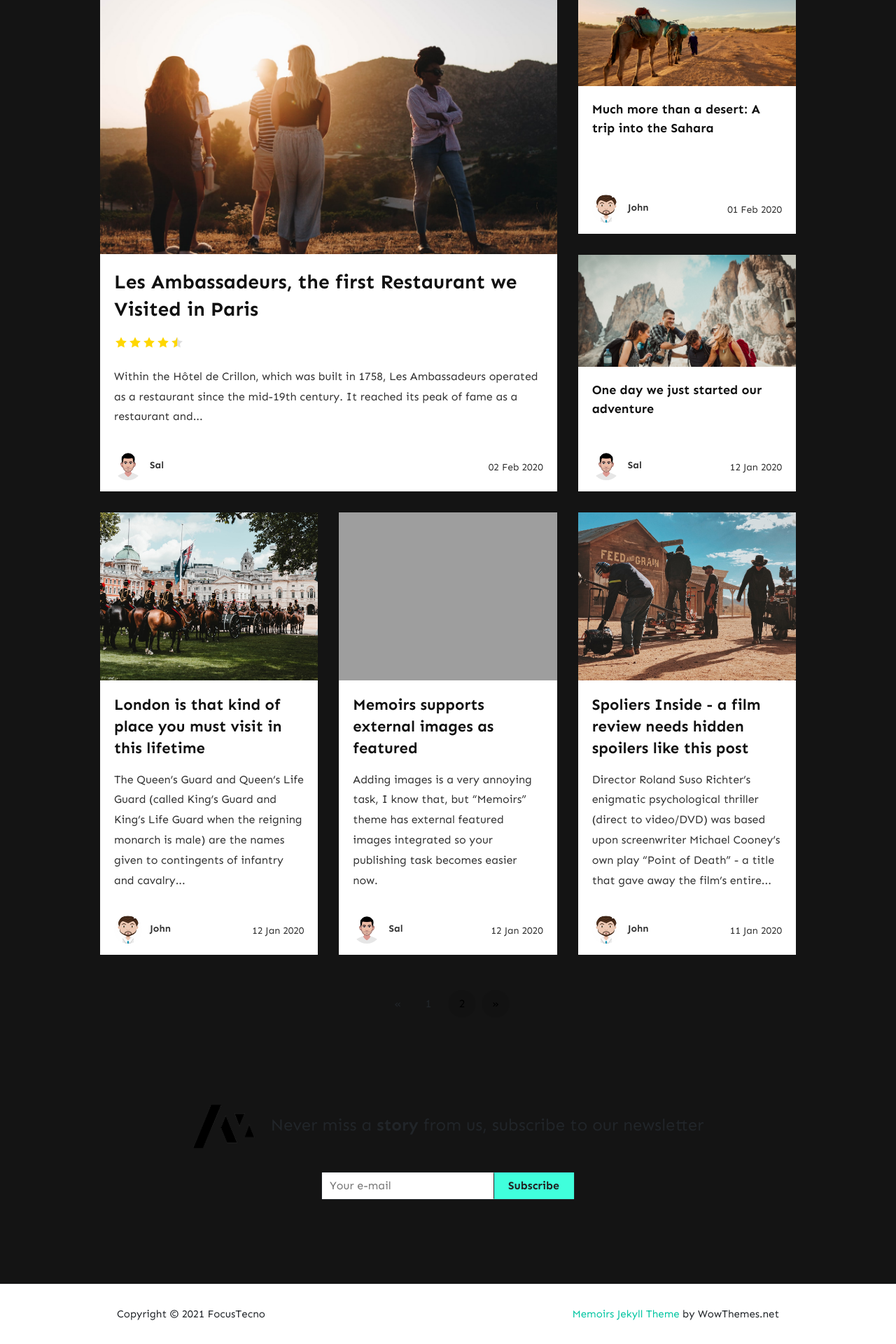
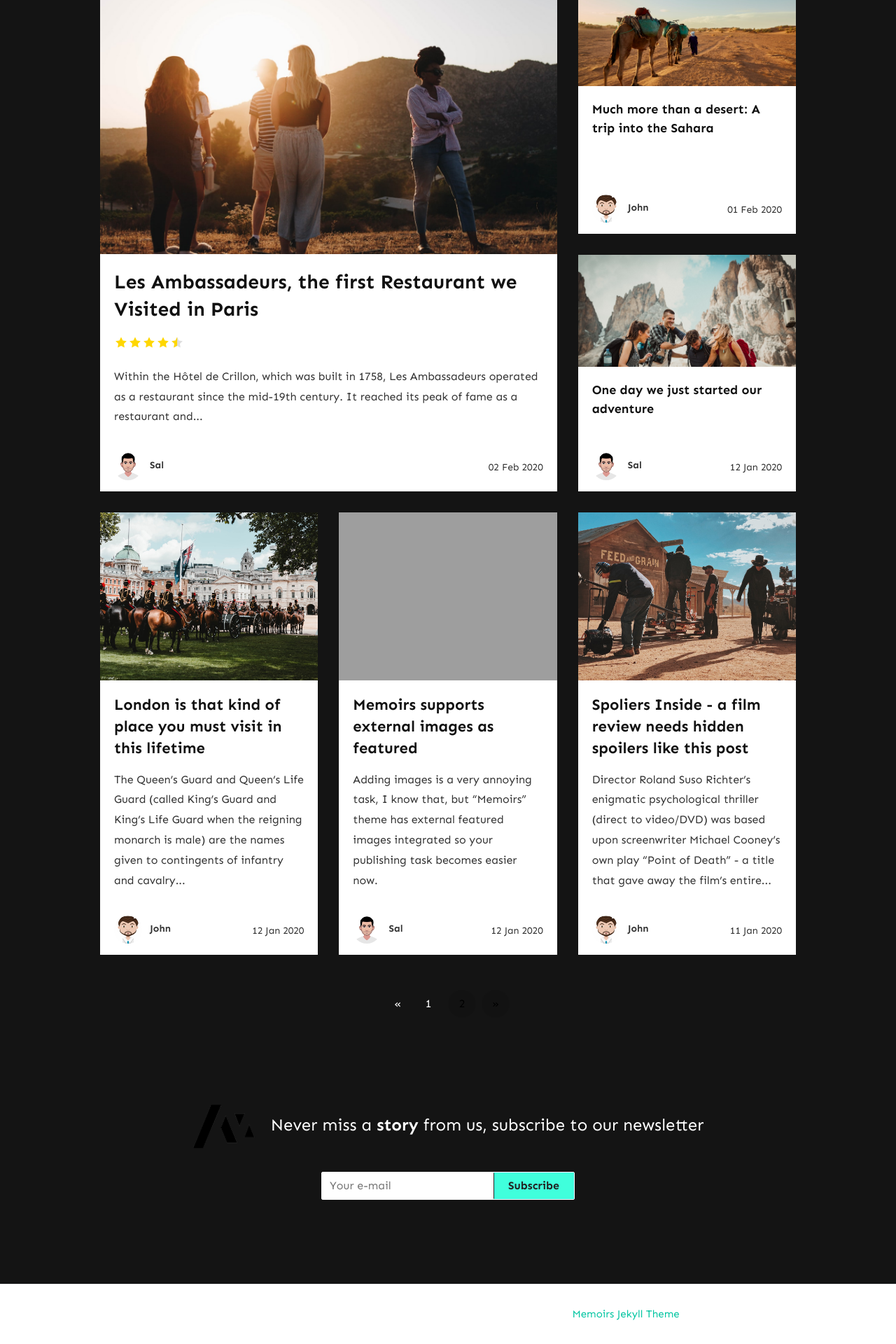
Before and after one commit to Focustecno/covidmap, a Jekyll site: the page built from index.html, in a window 1280 px wide. Shown: the part 1125-3045 px from the top of the page at 70% size. Built offline with Jekyll 4.4.1, drawn with Linux system fonts in a browser that asks for light colours; nearby versions of some CDN libraries; the list of posts is cut into pages by our own code; comment, search, counter and statistics services are not loaded; grey boxes are pictures that could not be loaded.

Commit message:
Update _reboot.scss

```diff
--- a/_sass/bootstrap/_reboot.scss
+++ b/_sass/bootstrap/_reboot.scss
@@ -49,7 +49,7 @@ body {
   @include font-size($font-size-base);
   font-weight: $font-weight-base;
   line-height: $line-height-base;
-  color: #212529;
+  color: #fff;
   text-align: left; // 3
   background-color: $body-bg; // 2
 }
```
